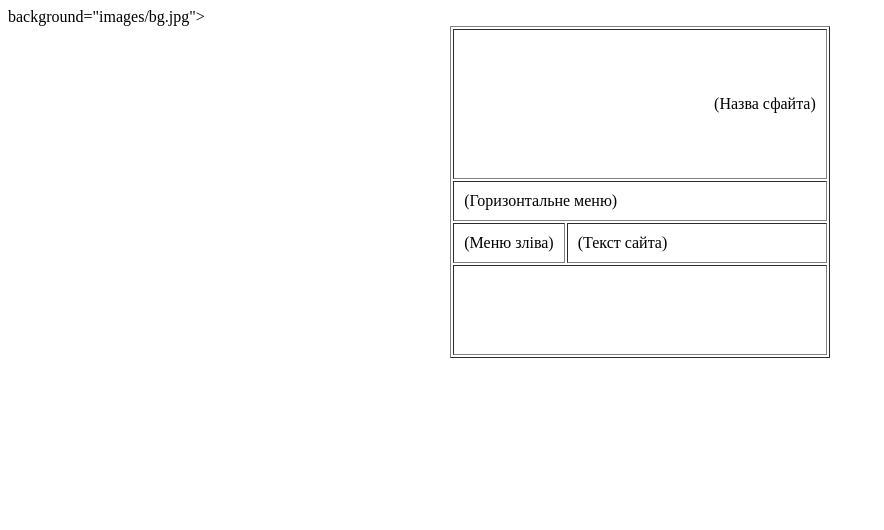
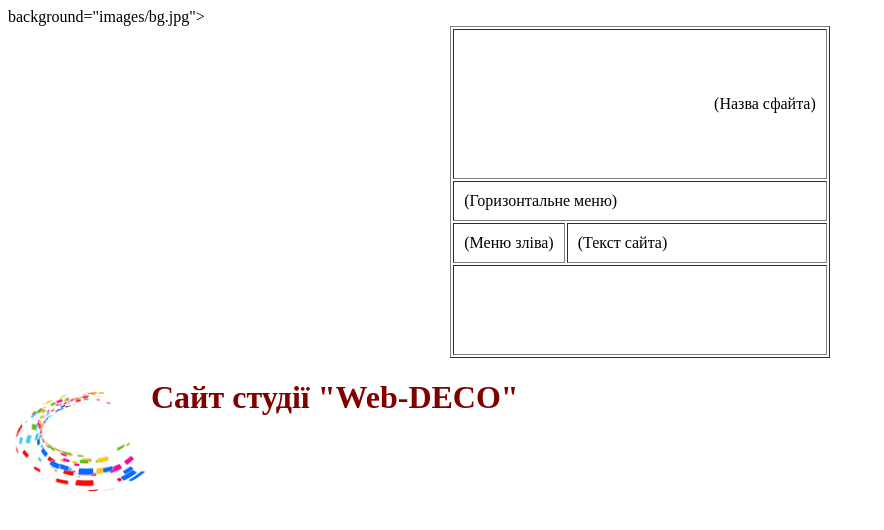
Before and after one commit to kotchok/kotchok.github.io, a plain HTML site: page index.html in a window 1280 px wide. Shown: the whole page, without its empty margins (0-884 px from the left). Drawn offline with Linux system fonts and the light colour scheme.

Commit message:
05 - Назва сайта

```diff
--- a/index.html
+++ b/index.html
@@ -19,5 +19,9 @@
 			<td colspan="2" valign="middle" height="90"> </td>
 			</tr>
 			</table>
+			<!-- ====================================== -->
+			<img src="images/logo.png" height="140" width="140" align= "left" >
+			<font color="Maroon"><h1 class="shadowtext">Сайт студії "Web-DECO"</h1></font>
+
 </BODY>
 </HTML>
```
Also changed, not shown: Images/logo.png (added).
